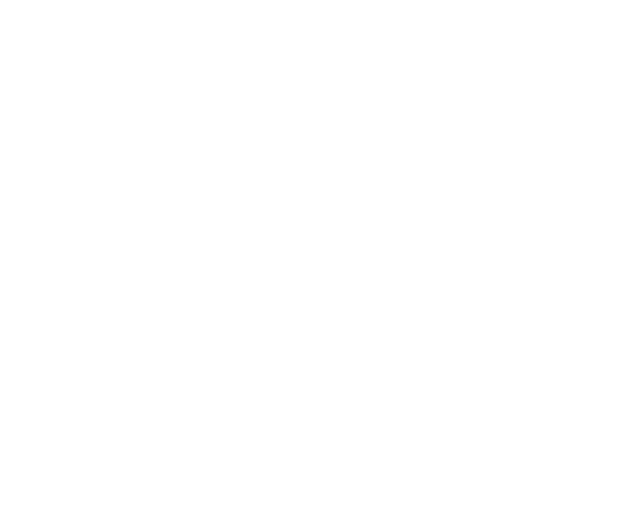
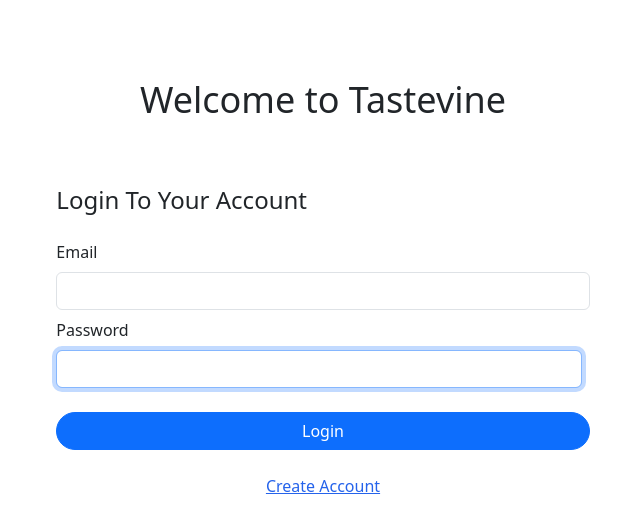
Before and after one commit to triciaswift/tastevine-client, a React (Vite) app: page /login in a window 1280 px wide. Before the commit this address had no page. Shown: the top 530 px of the page, without its empty margins (317-957 px from the left). Built offline with nearby package versions, Linux system fonts and the light colour scheme.

Commit message:
Added login page for authentication

```diff
--- /dev/null
+++ b/src/auth/Login.jsx
@@ -0,0 +1,92 @@
+/* eslint-disable react/prop-types */
+import { useState } from "react";
+import { Link, useNavigate } from "react-router-dom";
+import { loginUser } from "../managers/AuthManager";
+
+export const Login = ({ setToken }) => {
+  const [email, setEmail] = useState("");
+  const [password, setPassword] = useState("");
+  const [isUnsuccessful, setIsUnsuccessful] = useState(false);
+  const navigate = useNavigate();
+
+  const handleLogin = (e) => {
+    e.preventDefault();
+
+    const user = {
+      email,
+      password,
+    };
+
+    loginUser(user).then((authInfo) => {
+      if (authInfo && authInfo.token) {
+        setToken(authInfo.token);
+        navigate("/");
+      } else {
+        setIsUnsuccessful(true);
+      }
+    });
+  };
+
+  return (
+    <main>
+      <section className="flex justify-center mt-20">
+        <form className="w-5/12" onSubmit={handleLogin}>
+          <h1 className="text-center text-4xl mb-16">Welcome to Tastevine</h1>
+          <p className="mb-4 text-2xl">Login To Your Account</p>
+          <div className="mb-2">
+            <label className="form-label">Email</label>
+            <div>
+              <input
+                className="form-control"
+                type="email"
+                name="email"
+                value={email}
+                onChange={(e) => setEmail(e.target.value)}
+                required
+                autoFocus
+              />
+            </div>
+          </div>
+
+          <div className="basis-1/2 mb-2 mr-2">
+            <label className="form-label">Password</label>
+            <div>
+              <input
+                className="form-control"
+                type="password"
+                name="password"
+                value={password}
+                onChange={(e) => setPassword(e.target.value)}
+                required
+                autoFocus
+              />
+            </div>
+          </div>
+          {isUnsuccessful ? (
+            <p className="text-red-500 text-center">
+              Username or password not valid
+            </p>
+          ) : (
+            ""
+          )}
+
+          <div className="mb-4 mt-6">
+            <button className="btn btn-primary rounded-full w-100">
+              Login
+            </button>
+          </div>
+        </form>
+      </section>
+      <div className="loginLinks mb-6">
+        <section className="link--register text-center">
+          <Link
+            className="underline text-blue-600 hover:text-blue-800 visited:text-purple-600"
+            to="/register"
+          >
+            Create Account
+          </Link>
+        </section>
+      </div>
+    </main>
+  );
+};
--- a/src/auth/Register.jsx
+++ b/src/auth/Register.jsx
@@ -1,3 +1,4 @@
+/* eslint-disable no-unused-vars */
 /* eslint-disable react/prop-types */
 import { useRef, useState } from "react";
 import { registerUser } from "../managers/AuthManager";
--- a/src/index.css
+++ b/src/index.css
@@ -2,7 +2,29 @@
 @tailwind components;
 @tailwind utilities;
 
-.dialog {
+dialog {
   min-width: 15rem;
   min-height: 5rem;
 }
+
+/* @layer components {
+  .btn-delete {
+    @apply bg-red-800/60 hover:bg-red-600/90 text-white font-medium py-1 px-2 border-slate-950/50 border-2 hover:border-white rounded-lg;
+  }
+  .btn-edit {
+    @apply bg-cyan-800/60 hover:bg-blue-600/90 text-white font-bold py-1 px-2 border-slate-950/50 border-2 hover:border-white  rounded-lg;
+  }
+  .btn-navbar {
+    @apply bg-cyan-800/60 hover:bg-cyan-600/90 text-white font-bold py-1 px-2 border-slate-950/50 border-2 hover:border-white hover:border-2 rounded-lg;
+  }
+  .bg-fade-b {
+    @apply bg-gradient-to-r from-slate-900/0 via-slate-900/80 to-slate-900/0;
+  }
+  .input-text {
+    @apply shadow appearance-none border rounded w-full py-2 px-3 text-gray-700 leading-tight focus:outline-none;
+  }
+} */
+
+/* html {
+      background-image: url();
+} */
--- a/src/managers/AuthManager.jsx
+++ b/src/managers/AuthManager.jsx
@@ -8,3 +8,14 @@
     body: JSON.stringify(newUser),
   }).then((res) => res.json());
 };
+
+export const loginUser = (user) => {
+  return fetch("http://localhost:8000/login", {
+    method: "POST",
+    headers: {
+      "Content-Type": "application/json",
+      Accept: "application/json",
+    },
+    body: JSON.stringify(user),
+  }).then((res) => res.json());
+};
--- a/src/views/ApplicationViews.jsx
+++ b/src/views/ApplicationViews.jsx
@@ -1,11 +1,13 @@
 /* eslint-disable react/prop-types */
 import { Route, Routes } from "react-router-dom";
 import { Register } from "../auth/Register";
+import { Login } from "../auth/Login";
 
 export const ApplicationViews = ({ token, setToken }) => {
   return (
     <Routes>
       <Route path="/register" element={<Register setToken={setToken} />} />
+      <Route path="/login" element={<Login setToken={setToken} />} />
     </Routes>
   );
 };
```
